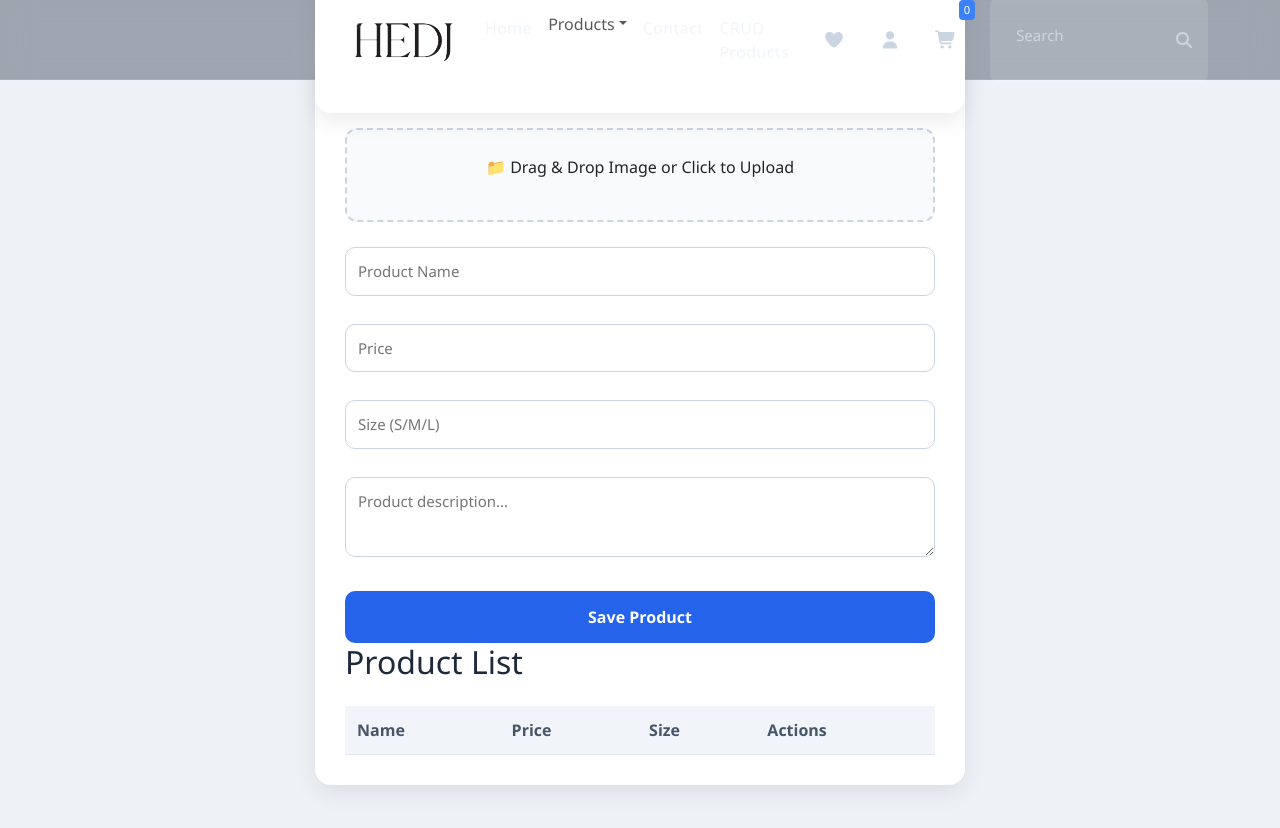
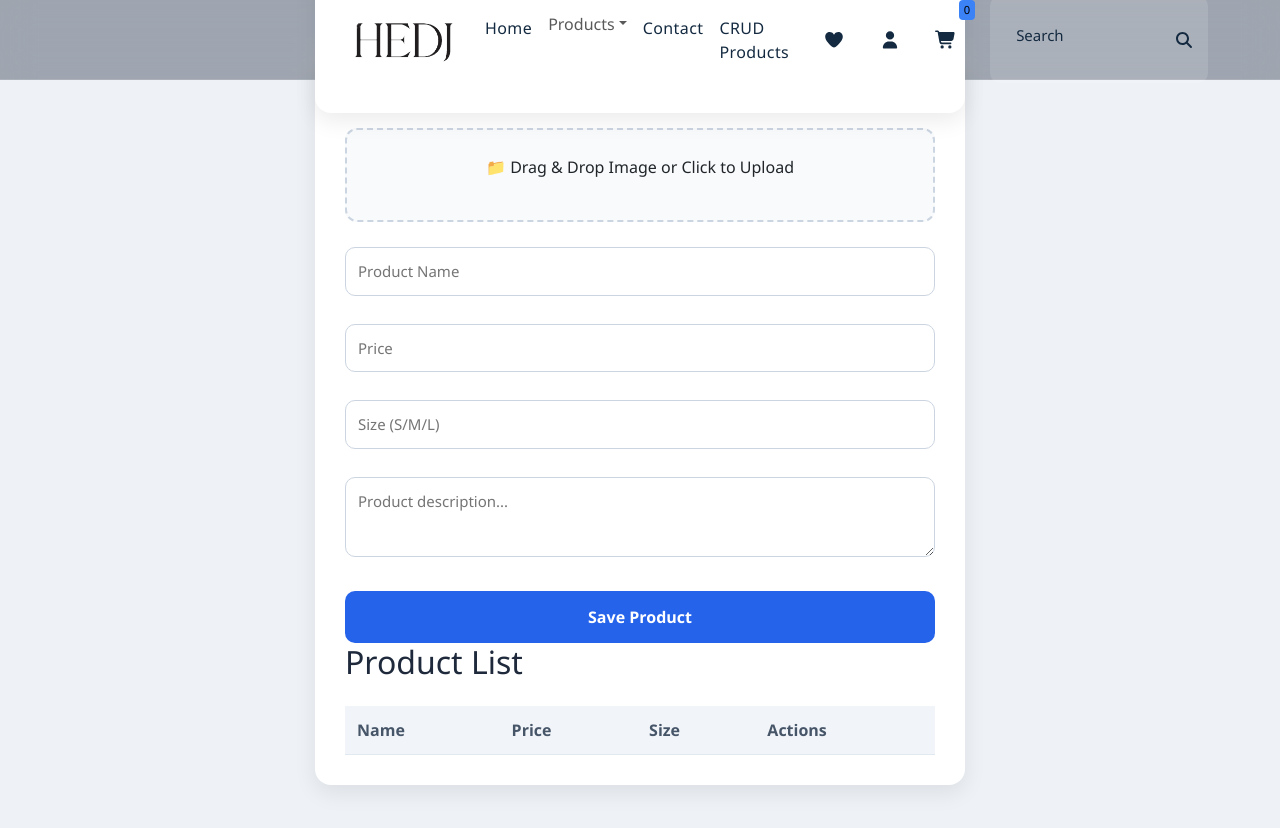
Before and after one commit to MohamedBoghdaddy/ecomerece, a React (Create React App) app in the folder frontend/: page /crud in a window 1280 px wide. Shown: the top 828 px of the page. Built offline with nearby package versions, Linux system fonts and the light colour scheme.

Commit message:
enhanced the css of the navbar

```diff
--- a/frontend/src/components/Home/NavBar.js
+++ b/frontend/src/components/Home/NavBar.js
@@ -1,12 +1,5 @@
 import { useState } from "react";
-import {
-  Navbar,
-  Nav,
-  Container,
-  Form,
-  NavDropdown,
-  Modal,
-} from "react-bootstrap";
+import { Navbar, Nav, Container, NavDropdown, Modal } from "react-bootstrap";
 import { FontAwesomeIcon } from "@fortawesome/react-fontawesome";
 import {
   faMagnifyingGlass,
@@ -21,16 +14,14 @@ import "bootstrap/dist/css/bootstrap.min.css";
 import "../Styles/navbar.css";
 import Login from "../LOGIN&REGISTRATION/Login/Login.js";
 import { useAuthContext } from "../context/AuthContext";
-import SearchResultsList from "./SearchResult";
 
 const NavBar = () => {
   const [searchText, setSearchText] = useState("");
-  const [showDropdown, setShowDropdown] = useState(false);
   const [showLoginModal, setShowLoginModal] = useState(false);
   const [searchResults, setSearchResults] = useState([]);
   const [expanded, setExpanded] = useState(false);
 
-  // 🔥 Safe Auth destructuring
+  // 🔥 Safe Auth Context
   const auth = useAuthContext() || {};
   const { user = null, isAuthenticated = false, logout } = auth;
 
@@ -54,10 +45,6 @@ const NavBar = () => {
     }
   };
 
-  const handleLoginModalOpen = () => setShowLoginModal(true);
-  const handleLoginModalClose = () => setShowLoginModal(false);
-  const handleNavCollapse = () => setExpanded(!expanded);
-
   const handleLogout = async () => {
     if (logout) await logout();
     navigate("/");
@@ -70,12 +57,12 @@ const NavBar = () => {
       fixed="top"
     >
       <Container className="nav-inner">
-        {/* Logo */}
+        {/* 🔹 Logo */}
         <Navbar.Brand as={Link} to="/" className="nav-logo">
           <img src={logo} alt="HEDJ Logo" />
         </Navbar.Brand>
 
-        {/* Toggler */}
+        {/* 🔹 Toggler */}
         <Navbar.Toggle
           aria-controls="nav-menu"
           className="nav-toggler"
@@ -84,10 +71,12 @@ const NavBar = () => {
 
         <Navbar.Collapse id="nav-menu">
           <Nav className="ms-auto nav-links">
+            {/* Home */}
             <Nav.Link as={Link} to="/" className="nav-item-link">
               Home
             </Nav.Link>
 
+            {/* Products Dropdown */}
             <NavDropdown
               title="Products"
               id="nav-products"
@@ -111,20 +100,24 @@ const NavBar = () => {
               ))}
             </NavDropdown>
 
+            {/* Contact */}
             <Nav.Link as={Link} to="/contact" className="nav-item-link">
               Contact
             </Nav.Link>
 
-            <Nav.Link as={Link} to="./CrudPage.js" className="nav-item-link">
+            {/* CRUD Page */}
+            <Nav.Link as={Link} to="/crud" className="nav-item-link">
               CRUD Products
             </Nav.Link>
 
-            {/* Icons Group */}
+            {/* 🔹 Icons Group */}
             <Nav className="nav-icons">
-              <Nav.Link as={Link} to="/wishlist" className="icon-link">
+              {/* Wishlist */}
+              <Nav.Link as={Link} to="/favorite" className="icon-link">
                 <FontAwesomeIcon icon={faHeart} />
               </Nav.Link>
 
+              {/* User / Login */}
               {isAuthenticated ? (
                 <Nav.Link onClick={handleLogout} className="icon-link">
                   <FontAwesomeIcon icon={faSignOutAlt} />
@@ -138,26 +131,28 @@ const NavBar = () => {
                 </Nav.Link>
               )}
 
-              <Nav.Link as={Link} to="../../../public/cart.html" className="icon-link">
+              {/* 🔥 CART → React Route that loads /public/cart.html */}
+              <Nav.Link as={Link} to="/cart" className="icon-link">
                 <FontAwesomeIcon icon={faCartShopping} />
                 <span className="cart-count">0</span>
               </Nav.Link>
             </Nav>
           </Nav>
 
-          {/* Search */}
+          {/* 🔹 Search Box */}
           <div className="premium-search">
             <input
               type="text"
               placeholder="Search"
               value={searchText}
               onChange={(e) => setSearchText(e.target.value)}
+              onKeyPress={handleKeyPress}
             />
             <FontAwesomeIcon icon={faMagnifyingGlass} className="search-icon" />
           </div>
         </Navbar.Collapse>
 
-        {/* Login Modal */}
+        {/* 🔹 Login Modal */}
         <Modal
           show={showLoginModal}
           onHide={() => setShowLoginModal(false)}
--- a/frontend/src/components/Home/crud.html
+++ /dev/null
@@ -1,44 +0,0 @@
-<!DOCTYPE html>
-<html>
-<head>
-  <meta charset="UTF-8" />
-  <title>Product CRUD</title>
-
-  <link rel="stylesheet" href="../src/components/Styles/crud.css">
-</head>
-
-<body>
-
-  <h1>Add a product</h1>
-
-  <div class="container">
-
-    <h2>Add / Edit Product</h2>
-
-    <input type="text" id="name" placeholder="Product Name">
-    <input type="text" id="price" placeholder="Price">
-    <input type="text" id="size" placeholder="Size (S, M, L...)">
-
-    <button onclick="saveProduct()">Save Product</button>
-
-    <h2>Product List</h2>
-
-    <table>
-      <thead>
-        <tr>
-          <th>Name</th>
-          <th>Price</th>
-          <th>Size</th>
-          <th>Actions</th>
-        </tr>
-      </thead>
-
-      <tbody id="productTable"></tbody>
-    </table>
-
-  </div>
-
-  <script src="./crud.js"></script>
-
-</body>
-</html>
--- a/frontend/src/components/Styles/navbar.css
+++ b/frontend/src/components/Styles/navbar.css
@@ -31,7 +31,7 @@
 
 /* Menu Layout */
 .nav-links .nav-item-link {
-  color: #f1f5f9;
+  color: #142a40;
   padding: 12px 18px;
   font-size: 1rem;
   font-weight: 500;
@@ -41,7 +41,7 @@
 }
 
 .nav-item-link:hover {
-  color: #ffffff;
+  color: #41668c;
 }
 
 .nav-item-link::after {
@@ -69,20 +69,19 @@
 }
 
 .dropdown-item-premium {
-  color: #e2e8f0;
+  color: #ffffff;
   padding: 10px 18px;
   transition: background 0.3s ease, padding-left 0.25s;
 }
 
 .dropdown-item-premium:hover {
-  background: rgba(255, 255, 255, 0.08);
+  color: #142a40;
   padding-left: 26px;
-  color: #fff;
 }
 
 /* Icons */
 .nav-icons .icon-link {
-  color: #cbd5e1;
+  color: #142a40;
   font-size: 1.1rem;
   margin-left: 18px;
   position: relative;
@@ -90,7 +89,7 @@
 }
 
 .icon-link:hover {
-  color: white;
+  color: #385979;
 }
 
 .cart-count {
@@ -101,7 +100,7 @@
   position: absolute;
   top: -4px;
   right: -10px;
-  color: #fff;
+  color: #000000;
 }
 
 /* Premium Search Bar */
@@ -113,23 +112,25 @@
   padding: 6px 14px;
   margin-left: 25px;
   transition: all 0.3s ease;
+    color: #142a40;
+
 }
 
 .premium-search input {
   background: transparent;
   border: none;
   outline: none;
-  color: #fff;
+  color: #142a40;
   width: 160px;
 }
 
 .premium-search input::placeholder {
-  color: #cbd5e1;
+  color: #142a40;
 }
 
 .search-icon {
   margin-left: 10px;
-  color: #cbd5e1;
+  color: #142a40;
   font-size: 1rem;
   transition: color 0.2s ease;
 }
@@ -139,7 +140,7 @@
 }
 
 .premium-search:hover .search-icon {
-  color: white;
+  color: #027efa;
 }
 
 /* Mobile */
```
